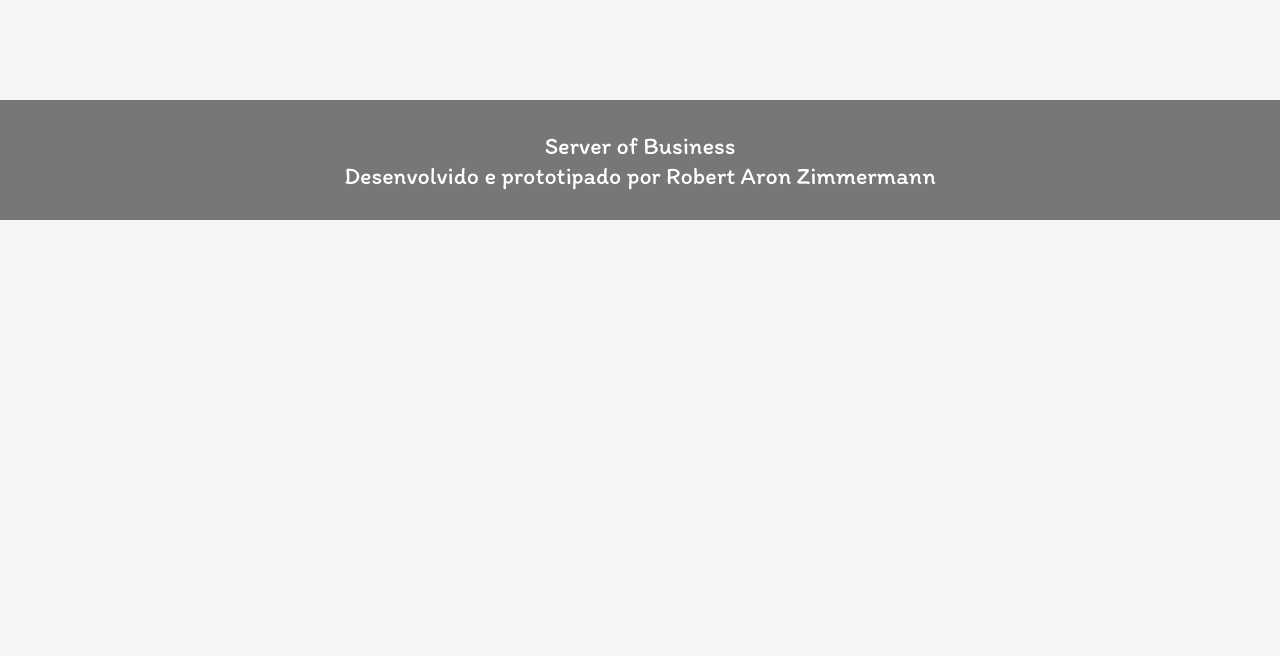
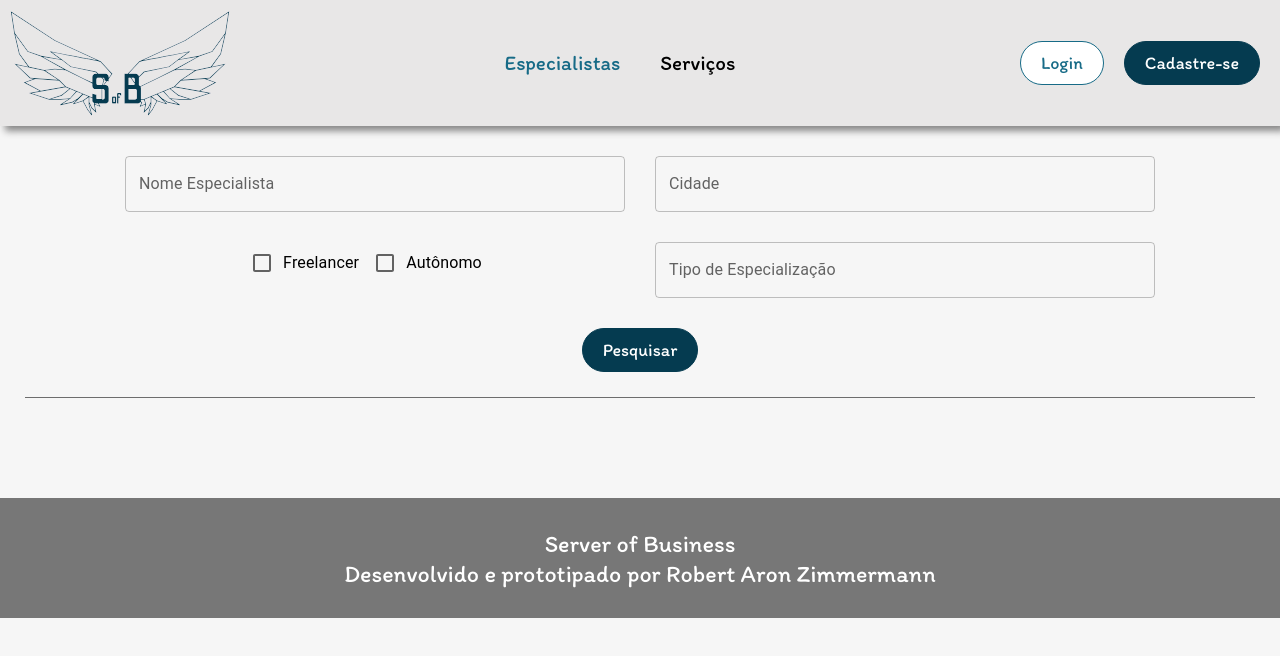
Before and after one commit to RA4Z/server-of-business, a React (Create React App) app: page /pesquisa in a window 1280 px wide. Shown: the top 656 px of the page. Built offline with nearby package versions, Linux system fonts and the light colour scheme.

Commit message:
Estilizando tela de pesquisa

```diff
--- a/src/components/Header/index.tsx
+++ b/src/components/Header/index.tsx
@@ -13,10 +13,10 @@ export default function Header({ logado = false, selected, childToParent }: any)
     const navigate = useNavigate();
 
     const rotas = [{
-        label: 'Contratar',
+        label: (window.location.pathname)==='/' ? 'Contratar' : 'Especialistas',
         selected: 1,
     }, {
-        label: 'Candidatar-se',
+        label: (window.location.pathname)==='/' ? 'Candidatar-se' : 'Serviços',
         selected: 2,
     }];
 
@@ -31,7 +31,7 @@ export default function Header({ logado = false, selected, childToParent }: any)
     }]
 
     function navegarMenu(selecionado: number) {
-        if (window.location.pathname !== '/') {
+        if (window.location.pathname !== '/' && window.location.pathname !== '/pesquisa') {
             navigate('/')
         } else {
             childToParent(selecionado)
--- /dev/null
+++ b/src/pages/Pesquisa/Pesquisa.module.scss
@@ -0,0 +1,36 @@
+@import "styles/variaveis";
+@import "styles/breakpoints";
+
+.input {
+    width: calc(100px + 50vmin);
+}
+
+.check {
+    color: $texto;
+    max-width: calc(100px + 50vmin);
+}
+
+form {
+    text-align: center;
+}
+
+.pesquisas {
+    height: auto;
+    display: flex;
+    gap: 30px;
+    justify-content: center;
+    flex-wrap: wrap;
+    margin: 30px;
+
+    &__left {
+        display: flex;
+        gap: 30px;
+        flex-direction: column;
+    }
+
+    &__right {
+        display: flex;
+        gap: 30px;
+        flex-direction: column;
+    }
+}
--- /dev/null
+++ b/src/pages/Pesquisa/index.tsx
@@ -0,0 +1,28 @@
+import { Checkbox, Divider, FormControlLabel, TextField } from '@mui/material'
+import styles from './Pesquisa.module.scss'
+import Button from 'components/Button'
+
+export default function Pesquisa({ pagina = 1, childToParent }: any) {
+    return (
+        <>
+            <form>
+                <div className={styles.pesquisas}>
+                    <div className={styles.pesquisas__left}>
+                        <TextField id="outlined-name" label="Nome Especialista" variant="outlined" autoComplete="username" className={styles.input} />
+                        <div>
+                            <FormControlLabel control={<Checkbox />} label="Freelancer" className={styles.check} />
+                            <FormControlLabel control={<Checkbox />} label="Autônomo" className={styles.check} />
+                        </div>
+                    </div>
+                    <div className={styles.pesquisas__right}>
+                        <TextField id="outlined-name" label="Cidade" variant="outlined" autoComplete="city" className={styles.input} />
+                        <TextField id="outlined-name" label="Tipo de Especialização" variant="outlined" autoComplete="type" className={styles.input} />
+                    </div>
+                </div>
+                <Button dark={true} texto='Pesquisar' />
+                <Divider style={{ background: '#7C7C7C', width: 'auto', margin: 25 }}></Divider>
+            </form>
+
+        </>
+    )
+}
--- a/src/pages/routes.tsx
+++ b/src/pages/routes.tsx
@@ -7,6 +7,7 @@ import Cadastro from './Cadastro';
 
 import Header from 'components/Header';
 import Footer from 'components/Footer';
+import Pesquisa from './Pesquisa';
 
 export default function AppRouter() {
     const [pagina, setPagina] = useState(1)
@@ -19,6 +20,7 @@ export default function AppRouter() {
             <Routes>
                 <Route path='/' element={<Header selected={pagina} childToParent={childToParent} />}>
                     <Route index element={<Home pagina={pagina} childToParent={childToParent} />} />
+                    <Route path='pesquisa' element={<Pesquisa pagina={pagina} childToParent={childToParent} />} />
                 </Route>
                 <Route path='/login' element={<Login />} />
                 <Route path='/cadastro' element={<Cadastro />} />
```
